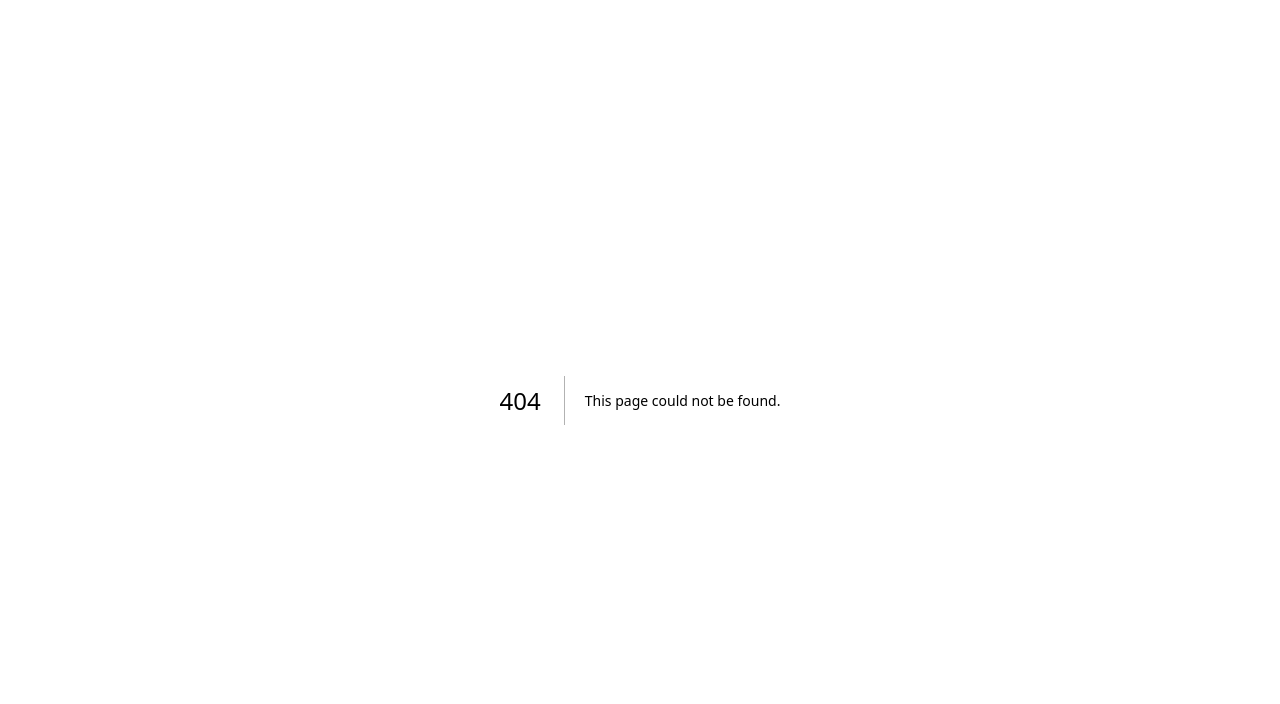
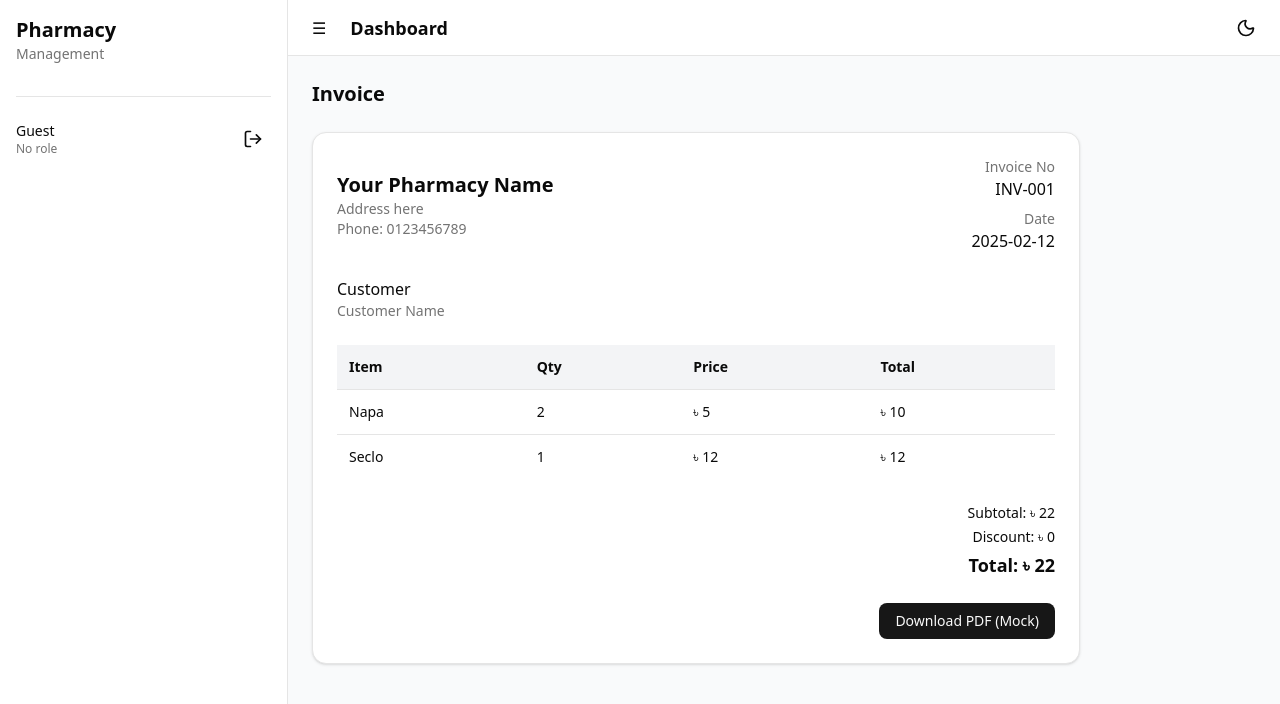
Before and after one commit to Jobayer98/pharmacy-management-frontend, a Next.js app: page /invoice in a window 1280 px wide. Before the commit this address had no page. Shown: the top 704 px of the page. Built offline with nearby package versions, Linux system fonts and the light colour scheme.

Commit message:
feat(invoice): add invoice preview page with mock data and PDF download placeholder

```diff
--- /dev/null
+++ b/src/app/(main)/invoice/page.tsx
@@ -0,0 +1,96 @@
+"use client";
+
+import { Button } from "@/components/ui/button";
+
+export default function InvoicePage() {
+  const MOCK_INVOICE = {
+    id: "INV-001",
+    date: "2025-02-12",
+    customer: "Customer Name",
+    items: [
+      { name: "Napa", qty: 2, price: 5 },
+      { name: "Seclo", qty: 1, price: 12 },
+    ],
+  };
+
+  const subtotal = MOCK_INVOICE.items.reduce(
+    (sum, i) => sum + i.qty * i.price,
+    0
+  );
+
+  const discount = 0;
+  const total = subtotal - discount;
+
+  return (
+    <div className="space-y-6">
+      <h1 className="text-xl font-semibold">Invoice</h1>
+
+      <div className="bg-white dark:bg-zinc-900 p-6 rounded-xl shadow border dark:border-zinc-800 max-w-3xl">
+        {/* Header */}
+        <div className="flex items-center justify-between mb-6">
+          <div>
+            <h2 className="text-xl font-bold">Your Pharmacy Name</h2>
+            <p className="text-sm text-muted-foreground">Address here</p>
+            <p className="text-sm text-muted-foreground">Phone: 0123456789</p>
+          </div>
+
+          <div className="text-right">
+            <p className="text-sm text-muted-foreground">Invoice No</p>
+            <p className="font-medium">{MOCK_INVOICE.id}</p>
+
+            <p className="text-sm text-muted-foreground mt-2">Date</p>
+            <p className="font-medium">{MOCK_INVOICE.date}</p>
+          </div>
+        </div>
+
+        {/* Customer */}
+        <div className="mb-6">
+          <h3 className="font-medium">Customer</h3>
+          <p className="text-sm text-muted-foreground">
+            {MOCK_INVOICE.customer}
+          </p>
+        </div>
+
+        {/* Items */}
+        <table className="w-full text-sm mb-6">
+          <thead className="bg-gray-100 dark:bg-zinc-800">
+            <tr>
+              <th className="p-3 text-left">Item</th>
+              <th className="p-3 text-left">Qty</th>
+              <th className="p-3 text-left">Price</th>
+              <th className="p-3 text-left">Total</th>
+            </tr>
+          </thead>
+
+          <tbody>
+            {MOCK_INVOICE.items.map((i, index) => (
+              <tr
+                key={index}
+                className="border-t dark:border-zinc-800 hover:bg-gray-50 dark:hover:bg-zinc-800"
+              >
+                <td className="p-3">{i.name}</td>
+                <td className="p-3">{i.qty}</td>
+                <td className="p-3">৳ {i.price}</td>
+                <td className="p-3">৳ {i.qty * i.price}</td>
+              </tr>
+            ))}
+          </tbody>
+        </table>
+
+        {/* Summary */}
+        <div className="text-right space-y-1">
+          <p className="text-sm">Subtotal: ৳ {subtotal}</p>
+          <p className="text-sm">Discount: ৳ {discount}</p>
+          <p className="text-lg font-semibold">Total: ৳ {total}</p>
+        </div>
+
+        {/* Download */}
+        <div className="mt-6 text-right">
+          <Button onClick={() => alert("PDF download coming soon")}>
+            Download PDF (Mock)
+          </Button>
+        </div>
+      </div>
+    </div>
+  );
+}
--- a/src/app/page.tsx
+++ /dev/null
@@ -1,9 +0,0 @@
-import Image from "next/image";
-
-export default function Home() {
-  return (
-    <div>
-      <h1>Pharmacy management system</h1>
-    </div>
-  );
-}
--- a/src/components/Sidebar.tsx
+++ b/src/components/Sidebar.tsx
@@ -56,6 +56,13 @@ const NAV_ITEMS: NavItem[] = [
     roles: ["admin", "sales"],
   },
   {
+    key: "invoice",
+    label: "Invoice",
+    href: "/invoice",
+    icon: "FileText",
+    roles: ["admin", "sales"],
+  },
+  {
     key: "settings",
     label: "Settings",
     href: "/settings",
--- a/src/components/icons.tsx
+++ b/src/components/icons.tsx
@@ -1,4 +1,3 @@
-import React from "react";
 import {
   Home,
   Box,
```
